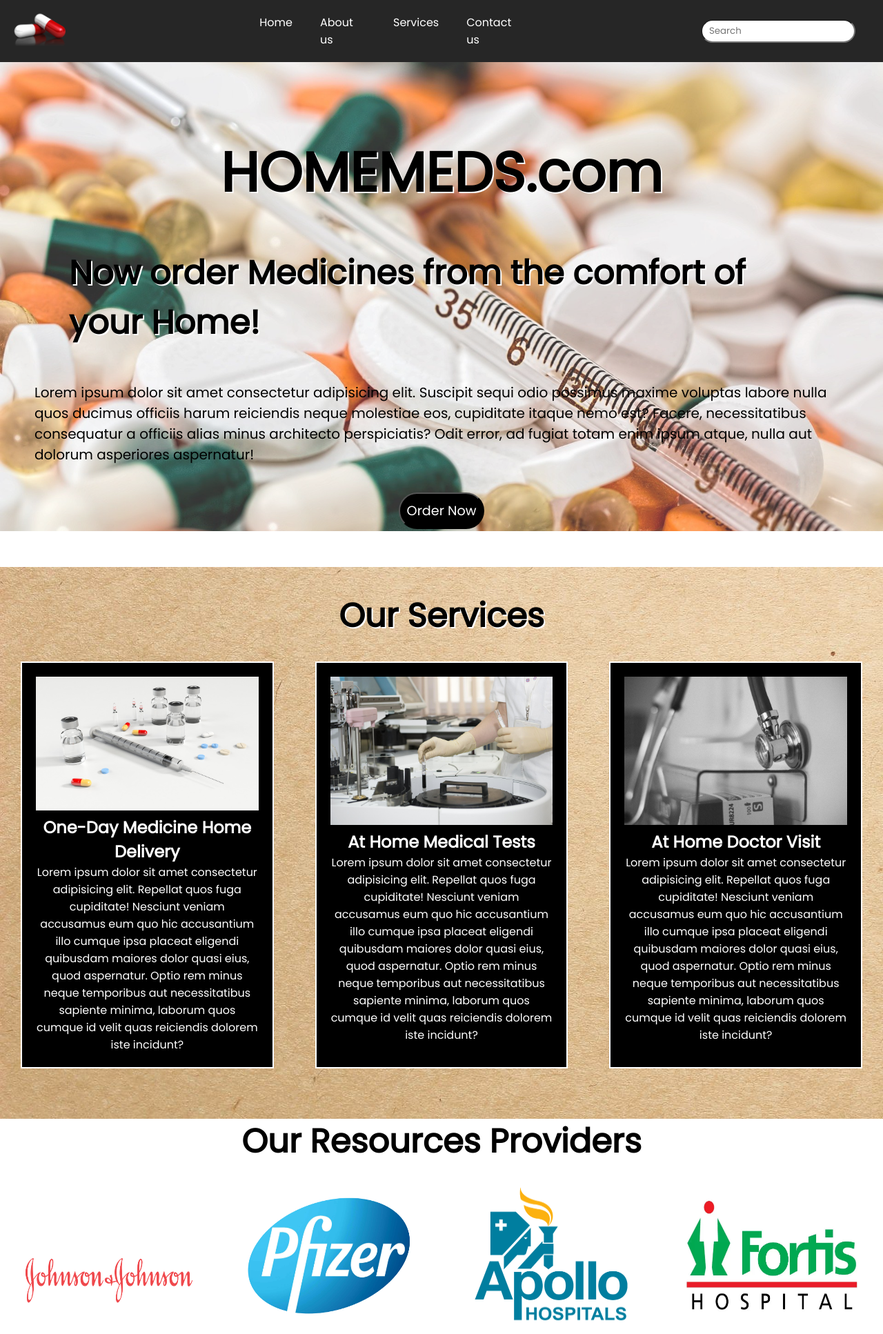
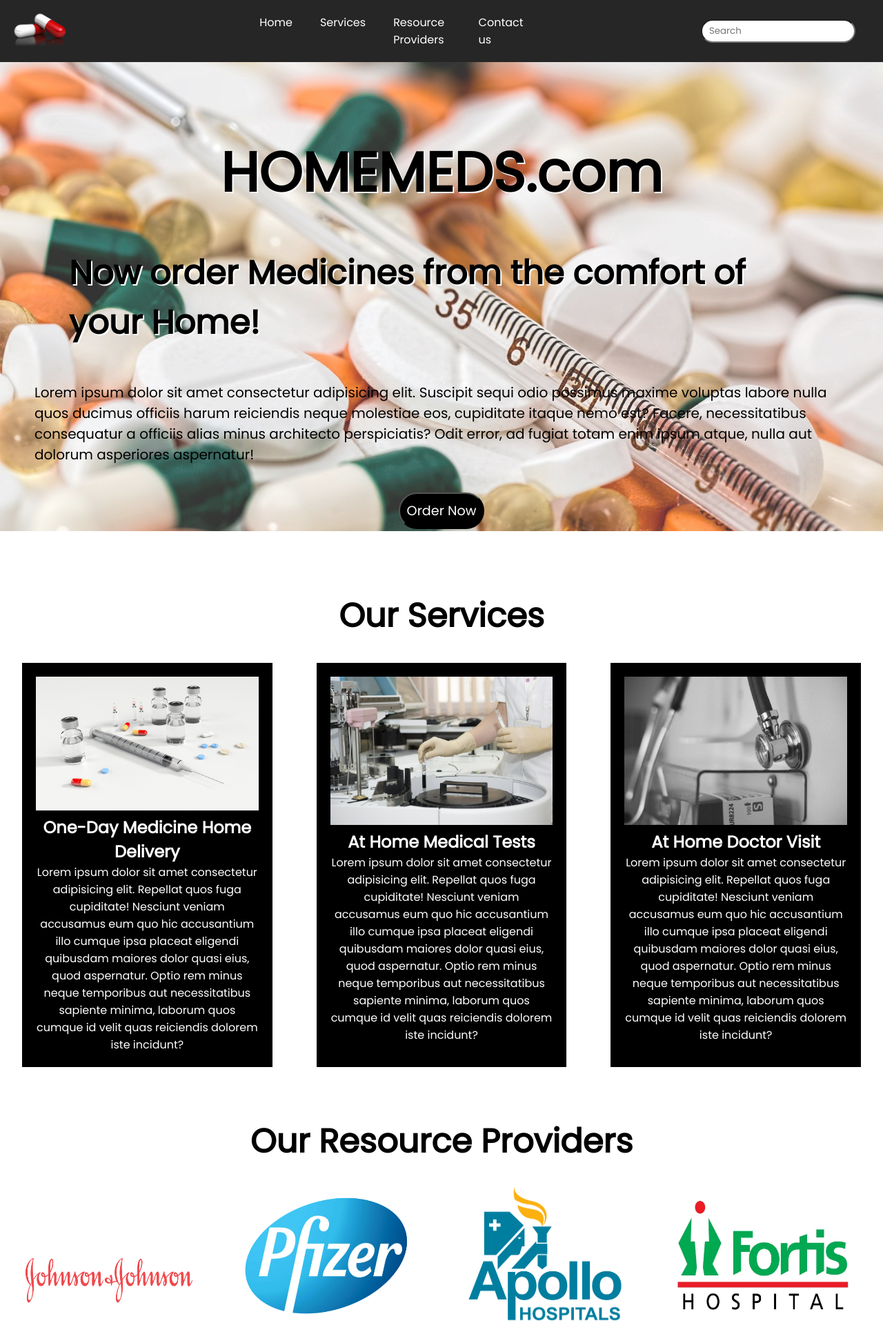
Before and after one commit to Abhishek-Cypher/Project_2_MedicineDelivery, a plain HTML site: page index.html in a window 1280 px wide. Shown: the top 1934 px of the page at 69% size. Drawn offline with Linux system fonts and the light colour scheme; files that its build step writes are made by us from their sources; files whose address does not match are found by name; a web font is replaced by a local one.

Commit message:
Update index.html

```diff
--- a/index.html
+++ b/index.html
@@ -7,7 +7,11 @@
     <meta name="viewport" content="width=device-width, initial-scale=1.0">
     <title>HomeMeds.com</title>
     <!-- INCLUDING EXTERNAL CSS FILE TO THIS HTML -->
-    <link rel="stylesheet" href="style.css">
+    <link rel="stylesheet" href="css/style.css">
+    <link rel="stylesheet" media="screen and (max-width: 800px)" href="css/phone.css">
+    <!-- NOW WHEN SCREEN WIDTH LESS THAN 800px,(SINCE AT LESS
+        THAN 1250PX, ELEMENTS DISTURBED) NEW CSS FILE WILL APPLY. (SUITABLE FOR PHONES) -->
+
     <!-- FONTS -->
     <link href="https://fonts.googleapis.com/css2?family=Poppins&display=swap" rel="stylesheet">
     <link href="https://fonts.googleapis.com/css2?family=Oleo+Script+Swash+Caps&display=swap" rel="stylesheet">
@@ -20,14 +24,16 @@
         </div>
         <ul>
             <li class="item"><a href="#">Home</a></li>
-            <li class="item"><a href="#">About us</a></li>
-            <li class="item"><a href="#">Services</a></li>
-            <li class="item"><a href="#">Contact us</a></li>
+            <li class="item"><a href="#services-container">Services</a></li>
+            <li class="item"><a href="#providers-container">Resource Providers</a></li>
+            <li class="item"><a href="#contact-us">Contact us</a></li>
+            <!-- TO REACH A PARTICULAR SECTION OF A PAGE, USE #section-id IN ANCHOR -->
         </ul>
         <input type="text" id="searchbar" placeholder="Search">
     </nav>
 
-    <section id="title">
+    <section id="title-container">
+        <div id="title">
             <h1 id="maintitle" class="primary-h1">
                 HOMEMEDS.com
             </h1>
@@ -39,8 +45,10 @@
                 necessitatibus consequatur a officiis alias minus architecto perspiciatis? Odit error, ad fugiat totam enim
                 ipsum atque, nulla aut dolorum asperiores aspernatur!</p>
                 <button class="btn">Order Now</button>
+        </div>
     </section>
-    <section class="services-container">
+
+    <section id="services-container">
         <h1 id="primary-services" class="primary-h1">Our Services</h1>
         <div id="services">
             <div class="box">
@@ -70,9 +78,10 @@
             </div>
         </div>
     </section>
+
     <section id="providers-container">
-        <h1 class="primary-h1" id="providers-title">Our Resources Providers</h1>
-        <div id="provider-images">
+        <h1 class="primary-h1" id="providers-title">Our Resource Providers</h1>
+        <div id="providers-images">
             <img src="provider1.png" alt="" class="providers">
             <img src="provider2.png" alt="" class="providers">
             <img src="provider3.png" alt="" class="providers">
```
Lines whose indentation alone changed are shown as unchanged.
